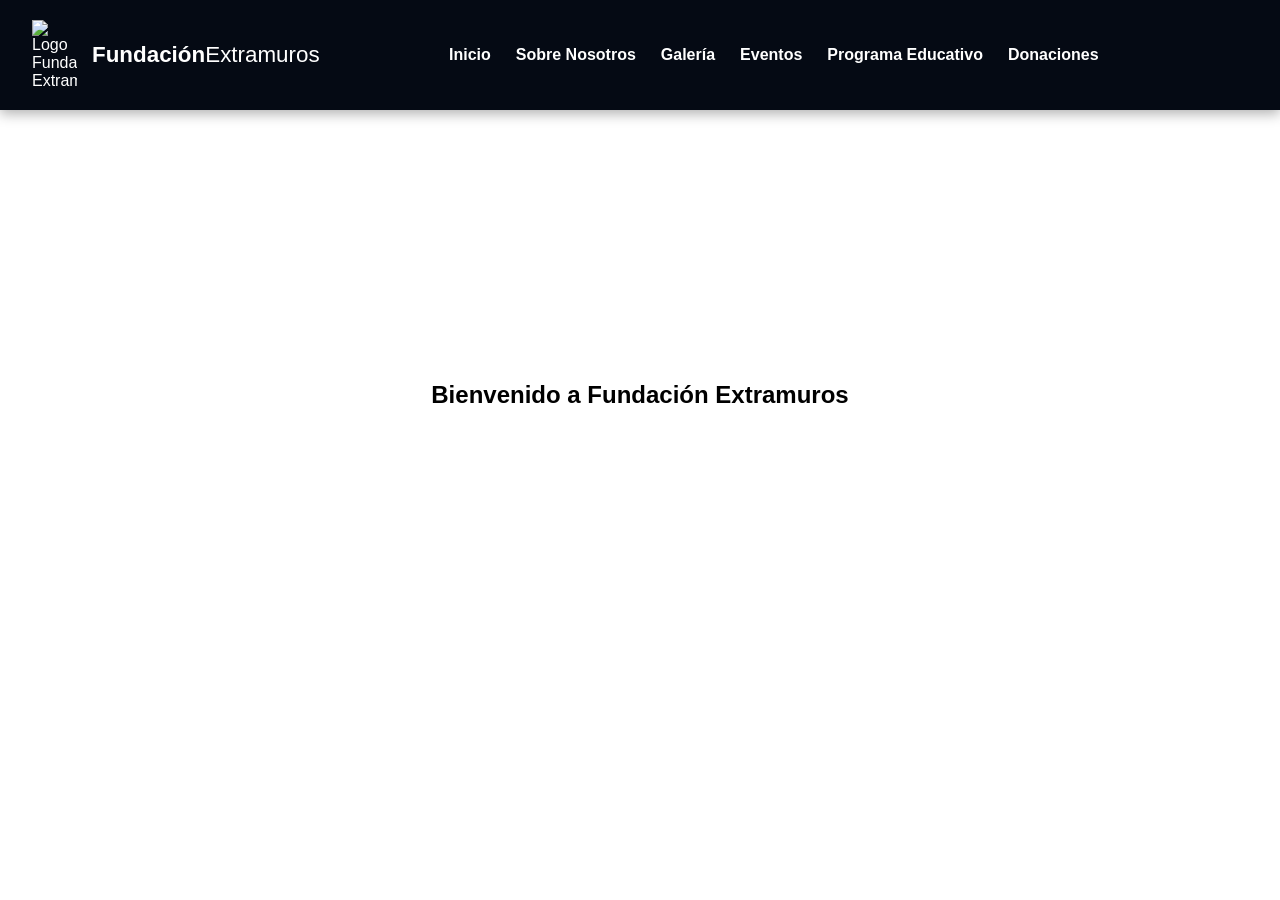
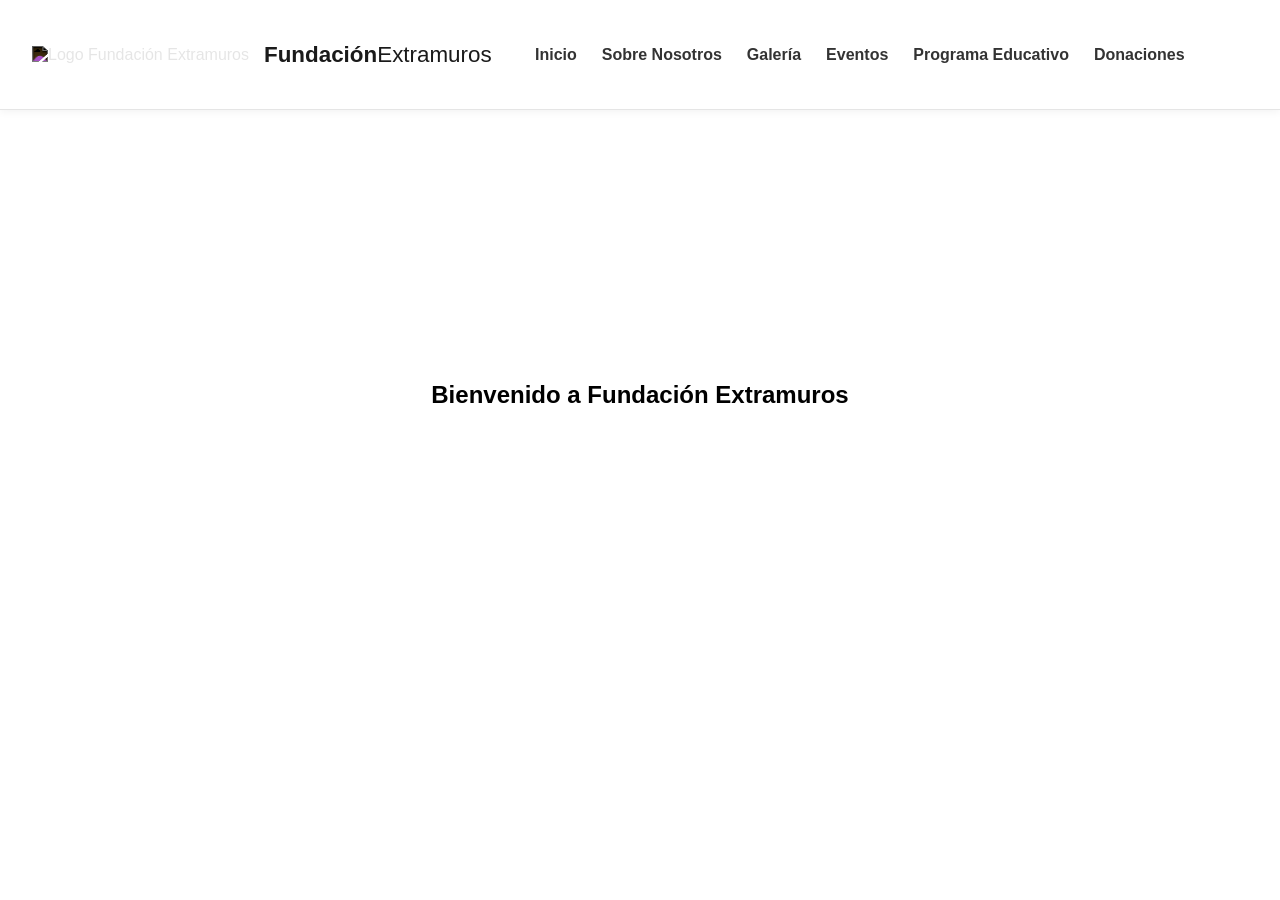

sdfsdfsdfsd

--- a/style.css
+++ b/style.css
@@ -18,8 +18,16 @@ body {
 
 /* --- HEADER --- */
 .main-header {
-    background-color: var(--bg-dark);
-    color: var(--text-white);
+    /* 1. Fondo claro (blanco casi puro) */
+    background-color: #ffffff !important; 
+    
+    /* 2. Texto oscuro para el logo y el menú */
+    color: #1a1a1a; 
+    
+    /* 3. Una línea separadora sutil en la parte inferior */
+    border-bottom: 1px solid #e5e5e5; 
+    
+    /* Mantenemos el resto de sus propiedades originales */
     height: 110px;
     display: flex;
     align-items: center;
@@ -28,7 +36,7 @@ body {
     left: 0;
     width: 100%;
     z-index: 3000;
-    box-shadow: 0 4px 12px rgba(0, 0, 0, 0.3);
+    box-shadow: 0 2px 8px rgba(0, 0, 0, 0.05); /* Sombra mucho más suave */
 }
 
 .container {
@@ -49,13 +57,13 @@ body {
 }
 
 .main-logo-img {
-    width: 45px;
-    height: auto;
+    filter: invert(1); 
 }
 
 .brand-name {
     font-size: 1.4rem;
     font-weight: 700;
+    color: #1a1a1a; /* Color oscuro */
 }
 .brand-name span { font-weight: 400; }
 
@@ -67,17 +75,20 @@ body {
 
 .nav-menu ul li a {
     text-decoration: none;
-    color: var(--text-white);
+    color: #333333; /* Color gris oscuro para los enlaces */
     font-weight: 600;
     transition: color 0.3s ease;
 }
 
 .nav-menu ul li a:hover, .nav-menu ul li a.active {
-    color: var(--accent-gold);
+    color: var(--accent-gold); /* El dorado de acento se mantiene para el hover */
 }
 
 .user-actions { display: flex; gap: 20px; align-items: center; }
-.user-actions a { color: white; font-size: 1.2rem; transition: 0.3s; }
+.user-actions a {
+    color: #333333; /* Color gris oscuro para los iconos */
+    font-size: 1.2rem;
+    transition: 0.3s; }
 .user-actions a:hover { color: var(--accent-gold); }
 .mobile-menu-btn { display: none; }
 
